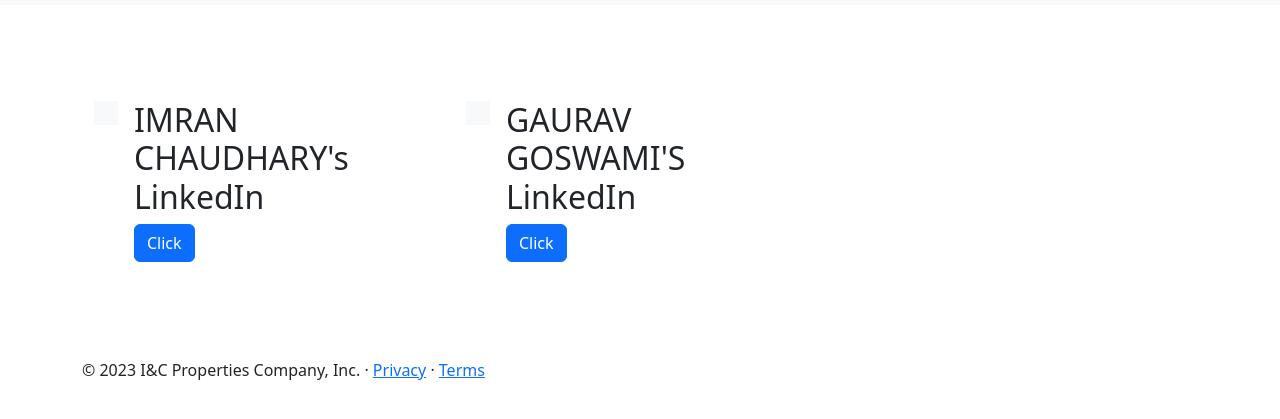
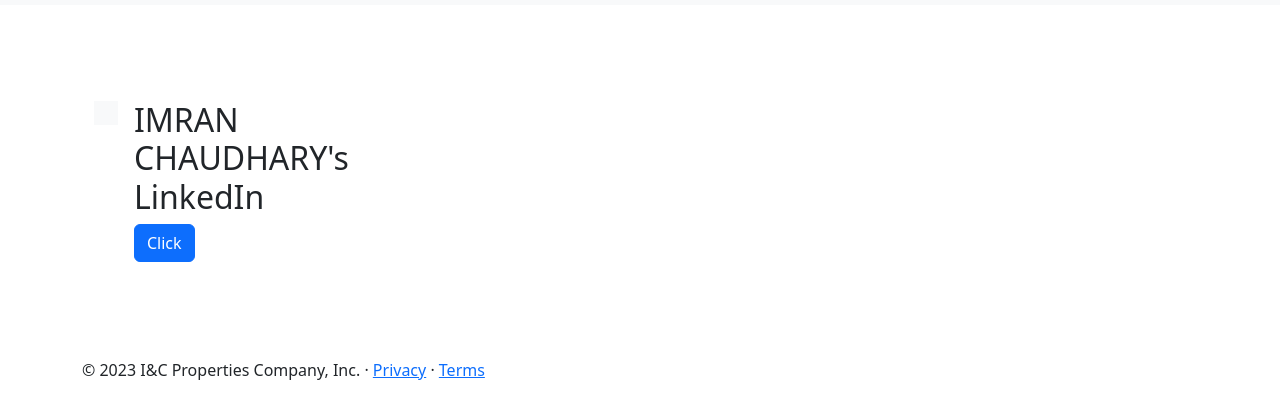
Before and after one commit to imran2103/IANDGPRO, a plain HTML site: page linkedin.html in a window 1280 px wide. Shown: the part 65-484 px from the top of the page. Drawn offline with nearby package versions, Linux system fonts and the light colour scheme.

Commit message:
Update linkedin.html

```diff
--- a/linkedin.html
+++ b/linkedin.html
@@ -58,21 +58,6 @@
                     </a>
                 </div>
             </div>
-            <div class="col d-flex align-items-start">
-                <div
-                    class="icon-square text-bg-light d-inline-flex align-items-center justify-content-center fs-4 flex-shrink-0 me-3">
-                    <svg class="bi" width="1em" height="1em">
-                        <use xlink:href="#cpu-fill"></use>
-                    </svg>
-                </div>
-                <div>
-                    <h3 class="fs-2">GAURAV GOSWAMI'S LinkedIn</h3>
-
-                    <a href="https://www.linkedin.com/in/gaurav-goswami-6a9672230/" class="btn btn-primary">
-                        Click
-                    </a>
-                </div>
-            </div>
 
             </div>
         </div>
```
